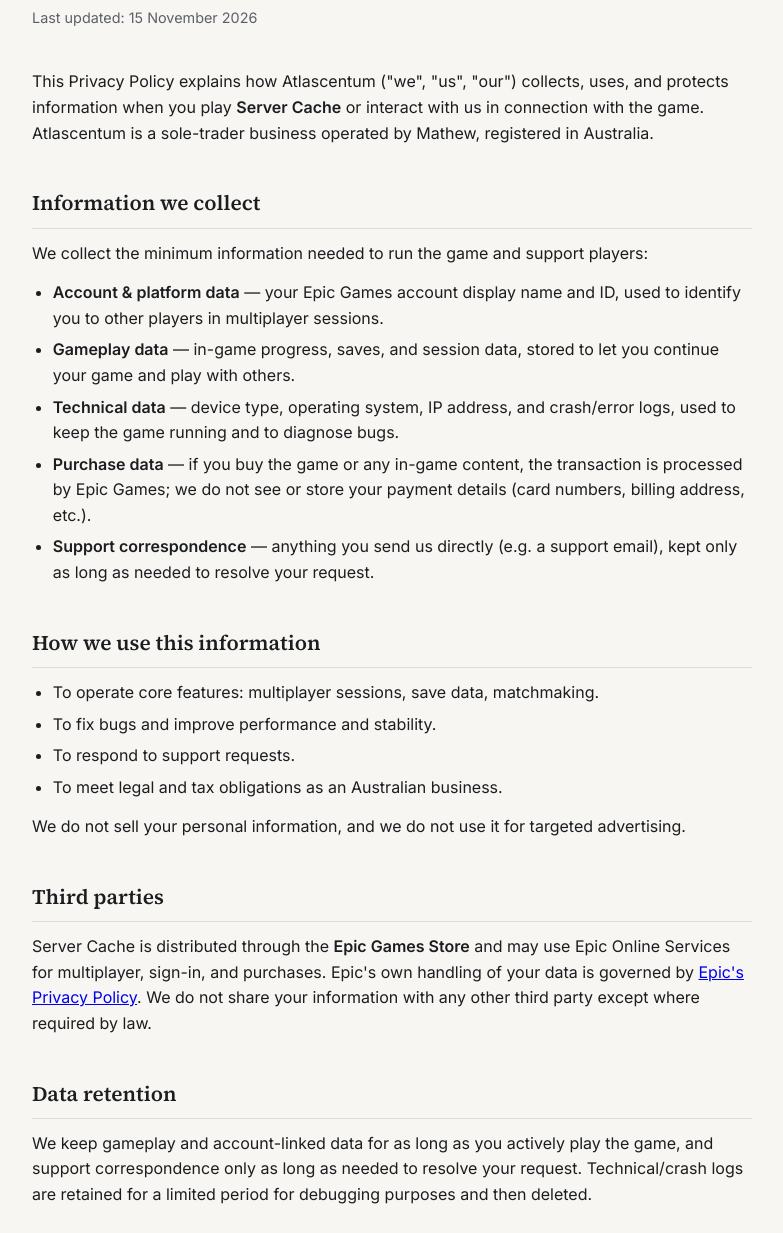
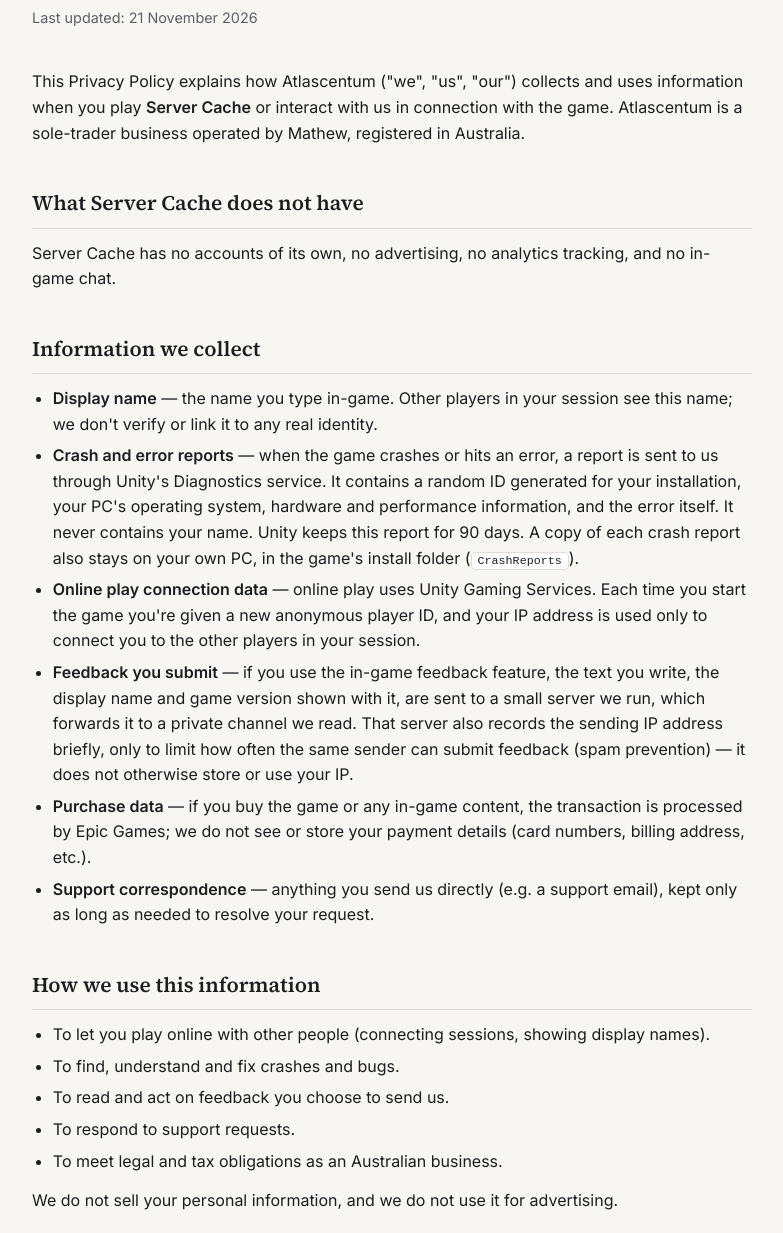
Before and after one commit to REDSCULL-00/server-cache-legal, a plain HTML site: page index.html in a window 1280 px wide. Shown: the part 107-1340 px from the top of the page, without its empty margins (248-1031 px from the left). Drawn offline with Linux system fonts and the light colour scheme.

Commit message:
Rewrite privacy policy to match actual game data practices
Replaces generic boilerplate with the real data flows: Unity Diagnostics
crash reports, UGS anonymous session IDs, local CrashReports copy, and
the in-game feedback-to-Discord relay. Fixes contact email to the
business address.

Co-Authored-By: Claude Sonnet 5 <noreply@anthropic.com>

```diff
--- a/index.html
+++ b/index.html
@@ -42,37 +42,41 @@ code{background:var(--surface); border:1px solid var(--border); border-radius:4p
 
 <div class="wrap">
   <h1>Server Cache — Privacy Policy</h1>
-  <p class="updated">Last updated: 15 November 2026</p>
+  <p class="updated">Last updated: 21 November 2026</p>
 
-  <p>This Privacy Policy explains how Atlascentum ("we", "us", "our") collects, uses, and protects information when you play <strong>Server Cache</strong> or interact with us in connection with the game. Atlascentum is a sole-trader business operated by Mathew, registered in Australia.</p>
+  <p>This Privacy Policy explains how Atlascentum ("we", "us", "our") collects and uses information when you play <strong>Server Cache</strong> or interact with us in connection with the game. Atlascentum is a sole-trader business operated by Mathew, registered in Australia.</p>
+
+  <h2>What Server Cache does not have</h2>
+  <p>Server Cache has no accounts of its own, no advertising, no analytics tracking, and no in-game chat.</p>
 
   <h2>Information we collect</h2>
-  <p>We collect the minimum information needed to run the game and support players:</p>
   <ul>
-    <li><strong>Account &amp; platform data</strong> — your Epic Games account display name and ID, used to identify you to other players in multiplayer sessions.</li>
-    <li><strong>Gameplay data</strong> — in-game progress, saves, and session data, stored to let you continue your game and play with others.</li>
-    <li><strong>Technical data</strong> — device type, operating system, IP address, and crash/error logs, used to keep the game running and to diagnose bugs.</li>
+    <li><strong>Display name</strong> — the name you type in-game. Other players in your session see this name; we don't verify or link it to any real identity.</li>
+    <li><strong>Crash and error reports</strong> — when the game crashes or hits an error, a report is sent to us through Unity's Diagnostics service. It contains a random ID generated for your installation, your PC's operating system, hardware and performance information, and the error itself. It never contains your name. Unity keeps this report for 90 days. A copy of each crash report also stays on your own PC, in the game's install folder (<code>CrashReports</code>).</li>
+    <li><strong>Online play connection data</strong> — online play uses Unity Gaming Services. Each time you start the game you're given a new anonymous player ID, and your IP address is used only to connect you to the other players in your session.</li>
+    <li><strong>Feedback you submit</strong> — if you use the in-game feedback feature, the text you write, the display name and game version shown with it, are sent to a small server we run, which forwards it to a private channel we read. That server also records the sending IP address briefly, only to limit how often the same sender can submit feedback (spam prevention) — it does not otherwise store or use your IP.</li>
     <li><strong>Purchase data</strong> — if you buy the game or any in-game content, the transaction is processed by Epic Games; we do not see or store your payment details (card numbers, billing address, etc.).</li>
     <li><strong>Support correspondence</strong> — anything you send us directly (e.g. a support email), kept only as long as needed to resolve your request.</li>
   </ul>
 
   <h2>How we use this information</h2>
   <ul>
-    <li>To operate core features: multiplayer sessions, save data, matchmaking.</li>
-    <li>To fix bugs and improve performance and stability.</li>
+    <li>To let you play online with other people (connecting sessions, showing display names).</li>
+    <li>To find, understand and fix crashes and bugs.</li>
+    <li>To read and act on feedback you choose to send us.</li>
     <li>To respond to support requests.</li>
     <li>To meet legal and tax obligations as an Australian business.</li>
   </ul>
-  <p>We do not sell your personal information, and we do not use it for targeted advertising.</p>
+  <p>We do not sell your personal information, and we do not use it for advertising.</p>
 
   <h2>Third parties</h2>
-  <p>Server Cache is distributed through the <strong>Epic Games Store</strong> and may use Epic Online Services for multiplayer, sign-in, and purchases. Epic's own handling of your data is governed by <a href="https://www.epicgames.com/site/en-US/privacypolicy" target="_blank">Epic's Privacy Policy</a>. We do not share your information with any other third party except where required by law.</p>
+  <p>Server Cache is distributed through the <strong>Epic Games Store</strong> and uses <strong>Unity Technologies</strong> services (Diagnostics, Gaming Services) as described above. Epic's handling of your data is governed by <a href="https://www.epicgames.com/site/en-US/privacypolicy" target="_blank">Epic's Privacy Policy</a>, and Unity's by <a href="https://unity.com/legal/privacy-policy" target="_blank">Unity's Privacy Policy</a>. We do not share your information with any other third party except where required by law.</p>
 
   <h2>Data retention</h2>
-  <p>We keep gameplay and account-linked data for as long as you actively play the game, and support correspondence only as long as needed to resolve your request. Technical/crash logs are retained for a limited period for debugging purposes and then deleted.</p>
+  <p>Crash reports are kept by Unity for 90 days. Feedback messages are kept only as long as useful for development. Support correspondence is kept only as long as needed to resolve your request. We don't otherwise hold a persistent record tied to you — there is no account to delete.</p>
 
   <h2>Your rights</h2>
-  <p>Depending on where you live, you may have the right to access, correct, or request deletion of your personal information. To make a request, contact us using the details below — we'll respond within a reasonable time.</p>
+  <p>Depending on where you live, you may have the right to access, correct, or request deletion of personal information we hold about you. To make a request, contact us using the details below — we'll respond within a reasonable time.</p>
 
   <h2>Children's privacy</h2>
   <p>Server Cache is not directed at children under 13 (or the minimum age set by your country), and we do not knowingly collect personal information from children below that age.</p>
@@ -83,7 +87,6 @@ code{background:var(--surface); border:1px solid var(--border); border-radius:4p
   <h2>Contact us</h2>
   <div class="contact">
     <p>Atlascentum (sole trader)<br>
-    Email: <code>mathew030704@gmail.com</code></p>
+    Email: <code>Atlascentum@gmail.com</code></p>
   </div>
-  <p class="muted" style="margin-top:24px">This page is a working draft — review it (especially the third-party and data-retention sections) against what Server Cache actually does before publishing the link on the Epic Developer Portal.</p>
 </div>
```
